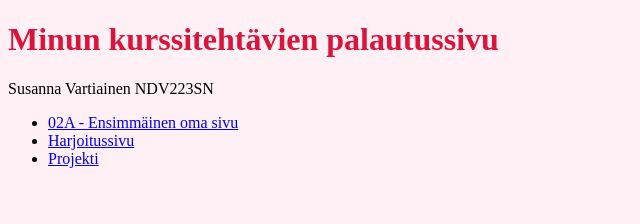
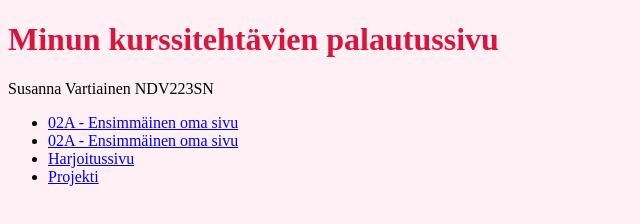
Before and after one commit to susannavartiainen/susannavartiainen.github.io, a plain HTML site: page index.html in a window 1280 px wide. Shown: the whole page, without its empty margins (0-640 px from the left). Drawn offline with Linux system fonts and the light colour scheme.

Commit message:
Update index.html

```diff
--- a/index.html
+++ b/index.html
@@ -16,6 +16,7 @@
 
 	 <ul>
 	<li><a href="https://susannavartiainen.github.io/ekaomasivu//">02A - Ensimmäinen oma sivu</a></li>
+	<li><a href="https://susannavartiainen.github.io/ekaomasivu//">02A - Ensimmäinen oma sivu</a></li>
         <li><a href="harjoitus.html">Harjoitussivu</a></li>
         <li><a href="(Lisää tänne linkki myöhemmin)">Projekti</a></li>
     </ul>
```
